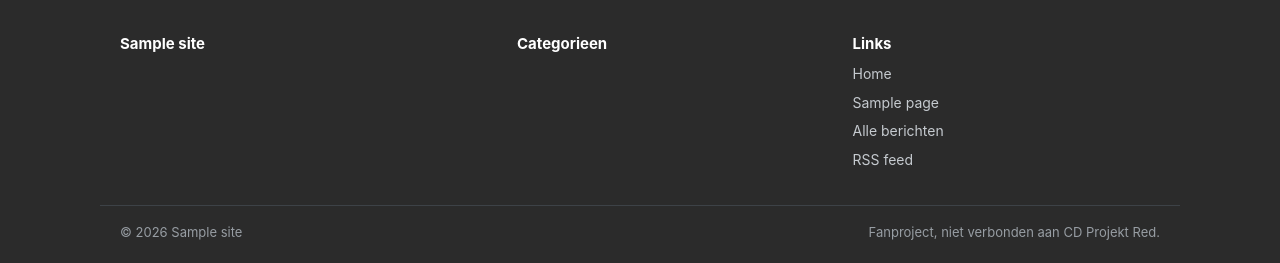
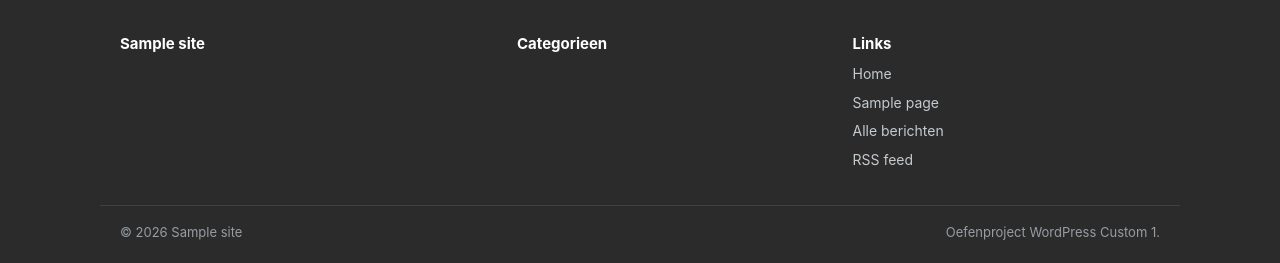
Before and after one commit to Yiming-Cao/Wordpress1, a WordPress theme: template home.php in a window 1280 px wide. Shown: the part 634-897 px from the top of the page. Run offline with PHP 8.4 and a stand-in for WordPress, Linux system fonts and the light colour scheme; the site name, menu and one post (Sample post) are stand-ins, and other content is empty.

Commit message:
Use neutral footer text and refresh theme screenshot

```diff
--- a/footer.php
+++ b/footer.php
@@ -58,7 +58,7 @@
 	<div class="container footer__bottom">
 		<?php // 中文：版权行：年份（date_i18n）+ 站点名。 ?>
 		<p>&copy; <?php echo esc_html( date_i18n( 'Y' ) ); ?> <?php bloginfo( 'name' ); ?></p>
-		<p><?php esc_html_e( 'Fanproject, niet verbonden aan CD Projekt Red.', 'night-city-dispatch' ); ?></p>
+		<p><?php esc_html_e( 'Oefenproject WordPress Custom 1.', 'night-city-dispatch' ); ?></p>
 	</div>
 </footer>
 
```
Also changed, not shown: screenshot.png.
